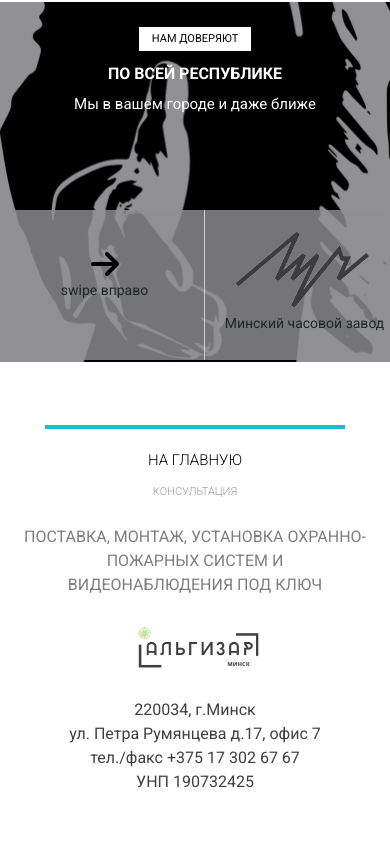
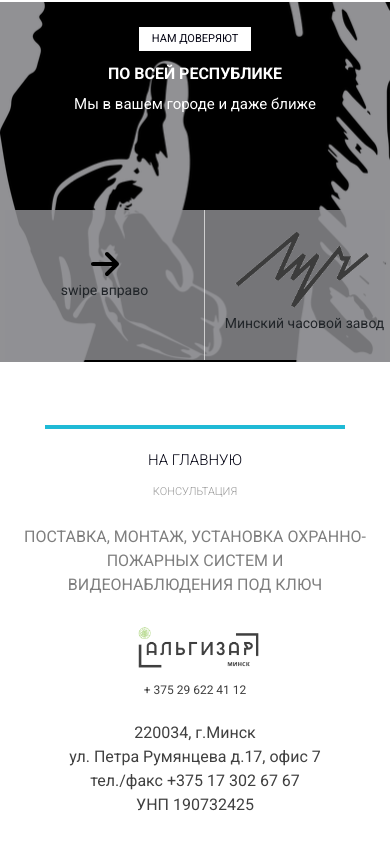
Before and after one commit to billibon80/billibon80.github.io, a website: page algizar/src/index.html in a window 390 px wide. Shown: the part 6141-6987 px from the top of the page. Before the commit the page ends 6964 px from the top, so only its background shows below. Drawn offline with Linux system fonts and the light colour scheme.

Commit message:
add phone number footer

```diff
--- a/algizar/src/index.html
+++ b/algizar/src/index.html
@@ -357,6 +357,7 @@
             <div>
                 <div class="" >
                     <a href="#" class="subheader_logo"><img src="icons/algizar_logo_grey.png" alt="logo"></a>
+                    <a href="tel:+375296224112" class="subheader_phone dark">+ 375 29 622 41 12</a>
                 </div>
             </div>
             <div>
--- a/algizar/src/sass/_general.sass
+++ b/algizar/src/sass/_general.sass
@@ -115,6 +115,12 @@ ul
 		margin-top: 119px
 		font-weight: 400
 		text-transform: uppercase
+.dark
+	color: #3f3f3f
+	display: block
+	text-align: left
+	padding: 25px
+
 .label
 	display: block
 	margin: 0 auto
--- a/algizar/src/sass/_media.sass
+++ b/algizar/src/sass/_media.sass
@@ -21,6 +21,8 @@
 
 // check 768px
 @media (max-width: 991px)
+    .dark
+        text-align: center
     .menu
         &_link
             font-size: 10px
```
Also changed, not shown: algizar/src/css/style.min.css, 1 other file.
